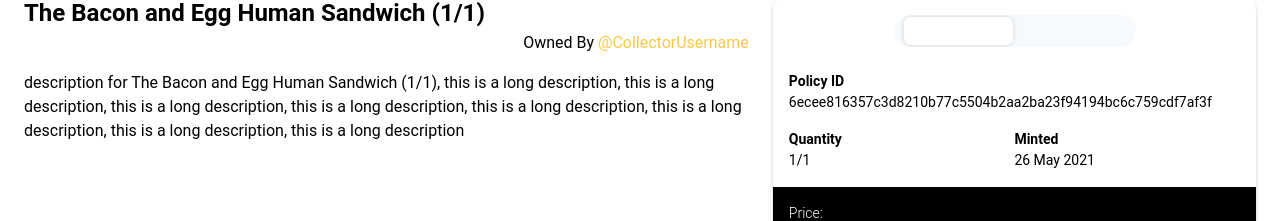
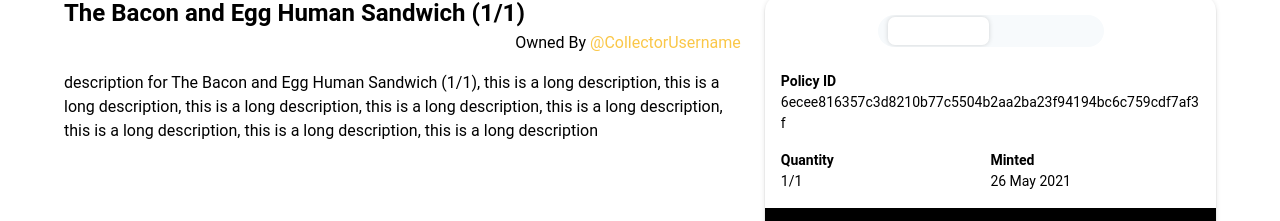
Before and after one commit to WottleNFT/wottlenft, a Next.js app in the folder frontend/: page /nfts/sample in a window 1280 px wide. Shown: the part 541-762 px from the top of the page. Built offline with nearby package versions, Linux system fonts and the light colour scheme.

Commit message:
Fix responsive design of nft page and marketplace

```diff
--- a/frontend/src/Components/Auctions/AuctionCard.tsx
+++ b/frontend/src/Components/Auctions/AuctionCard.tsx
@@ -4,14 +4,14 @@ import { Auction } from "../../types/Auction";
 
 function AuctionCard({ auction }: { auction: Auction }) {
   return (
-    <IonCard className="rounded-2xl w-full h-full m-0 px-4 pt-3">
+    <IonCard className="rounded-3xl m-0 px-2 md:px-4 pt-3">
       <div className="felx felx-col">
         <div className="h-1/6 flex felx-row items-center">
           <div className="m-2 w-14 h-full">
             <img
               src="https://picsum.photos/200"
               alt="nft pic"
-              className="rounded-full w-full"
+              className="rounded-full"
             />
           </div>
           <div className="text-left w-3/5">
@@ -20,8 +20,8 @@ function AuctionCard({ auction }: { auction: Auction }) {
         </div>
 
         <img
-          className="p-2 w-auto h-1/2 object-cover rounded-2xl"
-          alt="Event"
+          className="p-2 w-auto h-1/2 object-cover rounded-3xl"
+          alt="nft image"
           src={auction.nft.imgUrl}
         />
 
--- a/frontend/src/Components/UserNfts/NftInfoCard.tsx
+++ b/frontend/src/Components/UserNfts/NftInfoCard.tsx
@@ -17,7 +17,7 @@ const NftInfoCard = ({ nft }: Props) => {
 
   const [selectedSegment, setSelectedSegment] = useState("details");
   return (
-    <IonCard className="rounded-2xl w-full h-full m-0 pt-3">
+    <IonCard className="rounded-2xl m-0 pt-3">
       <IonSegment
         mode="ios"
         className="w-1/2 mx-auto my-2 px-2"
@@ -36,16 +36,16 @@ const NftInfoCard = ({ nft }: Props) => {
         {selectedSegment === "details" && (
           <div className="flex flex-col gap-4">
             <div className="flex flex-col">
-              <span className="font-bold truncate">Policy ID</span>
-              <p>{policy_id}</p>
+              <span className="font-bold">Policy ID</span>
+              <p className="break-all">{policy_id}</p>
             </div>
-            <div className="flex flex-row space">
+            <div className="flex flex-row">
               <div className="w-1/2 flex flex-col">
-                <span className="font-bold truncate">Quantity</span>
+                <span className="font-bold">Quantity</span>
                 <p>{`1/${qty}`}</p>
               </div>
               <div className="w-1/2 flex flex-col">
-                <span className="font-bold truncate">Minted</span>
+                <span className="font-bold">Minted</span>
                 <p>26 May 2021</p>
               </div>
             </div>
--- a/frontend/src/pages/marketplace.tsx
+++ b/frontend/src/pages/marketplace.tsx
@@ -22,22 +22,22 @@ const Marketplace = () => {
   return (
     <Main>
       {auctions[0] && (
-        <div className="flex px-16 py-4 truncate items-center flex-col md:flex-row">
+        <div className="flex px-4 md:px-16 py-4 truncate items-center flex-col md:flex-row">
           <img
             className="rounded-3xl object-contain h-80 p-2 mb-3"
             alt="Auction"
             src={auctions[0].nft.imgUrl}
           />
-          <div className="flex flex-col h-full gap-4 px-12 justify-around text-left">
+          <div className="flex flex-col h-full gap-4 px-4 md:px-12 justify-around text-left">
             <p className="w-full text-2xl whitespace-normal truncate line-clamp-2 font-bold">
               {auctions[0].nft.asset_name}
             </p>
             <p className="w-full text-base whitespace-normal truncate line-clamp-5">
               {auctions[0].nft.description}
             </p>
-            <div className="flex items-end justify-between">
-              <div className="flex flex-col w-1/2 items-start">
-                <IonCardSubtitle className="text-sm font-norma">
+            <div className="flex items-end justify-between pr-4">
+              <div className="flex flex-col items-start">
+                <IonCardSubtitle className="text-sm font-light">
                   Price:
                 </IonCardSubtitle>
                 <IonLabel className="text-2xl text-primary-default">
@@ -58,19 +58,19 @@ const Marketplace = () => {
         </div>
       )}
 
-      <div className="px-10 pb-10">
-        <div className="flex flex-col">
+      <div className="px-4 md:px-10 pb-10">
+        <div className="flex flex-col gap-3">
           <div className="flex justify-between h-12 p-3">
             <span className="text-xl">Marketplace</span>
             <IonRouterLink href="/auctions" color="primary">
               View All
             </IonRouterLink>
           </div>
-          <div className="grid gap-6 sm:grid-cols-2 md:grid-cols-3 lg:grid-cols-4 ">
+          <div className="grid gap-6 grid-cols-1 sm:grid-cols-2 md:grid-cols-3 lg:grid-cols-4 ">
             {auctions.length ? (
               auctions.map((auction, idx) => {
                 return (
-                  <div key={idx} className="h-full">
+                  <div key={idx}>
                     <Link href={`/auctions/${auction.id}`} passHref>
                       <a>
                         <AuctionCard auction={auction} />
--- a/frontend/src/pages/nfts/sample.tsx
+++ b/frontend/src/pages/nfts/sample.tsx
@@ -20,7 +20,7 @@ const Sample = (props: Props) => {
   const { description, asset_name } = props.nft;
   return (
     <Main>
-      <div className="flex flex-col items-center">
+      <div className="flex flex-col items-center px-2 md:px-10">
         <img
           className="object-contain h-3/4 min-h-320 p-4 rounded-2xl"
           alt="Auction"
@@ -36,9 +36,7 @@ const Sample = (props: Props) => {
                 Owned By{" "}
                 <span className="text-primary-default">@CollectorUsername</span>
               </span>
-              <p className="mt-4 w-full text-base whitespace-normal truncate">
-                {description}
-              </p>
+              <p className="mt-4 text-base whitespace-normal">{description}</p>
             </div>
           </div>
           <div className="w-full md:w-2/5">
```
